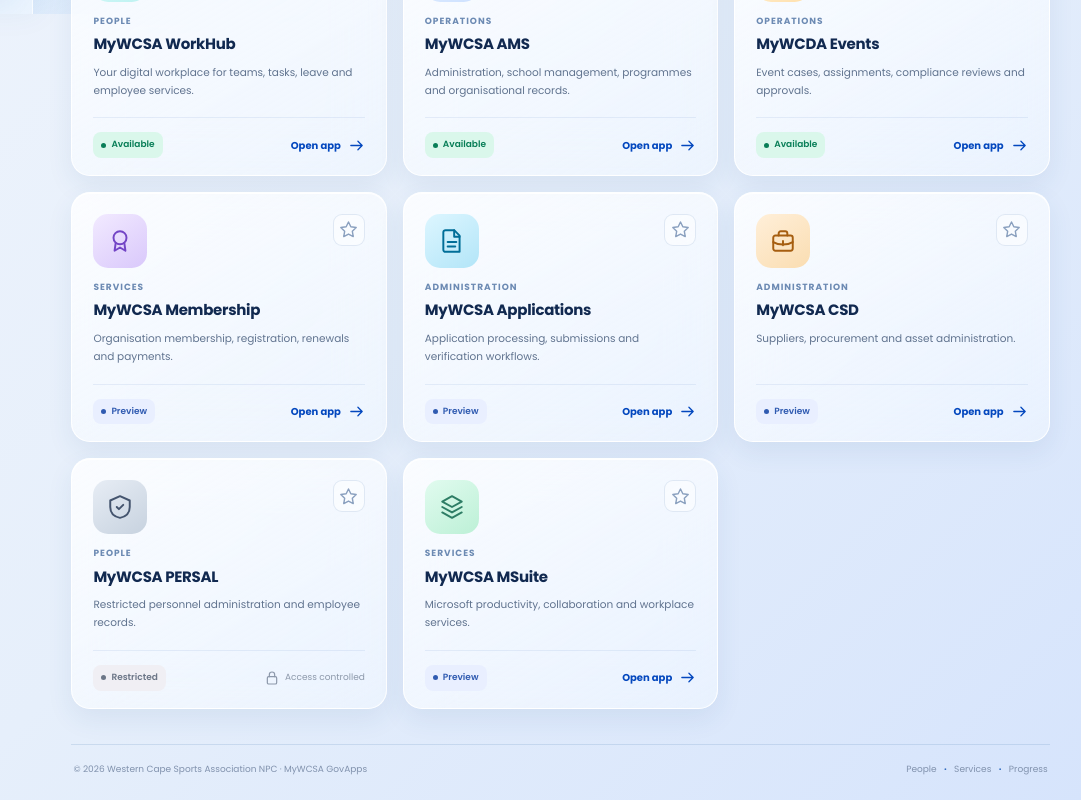
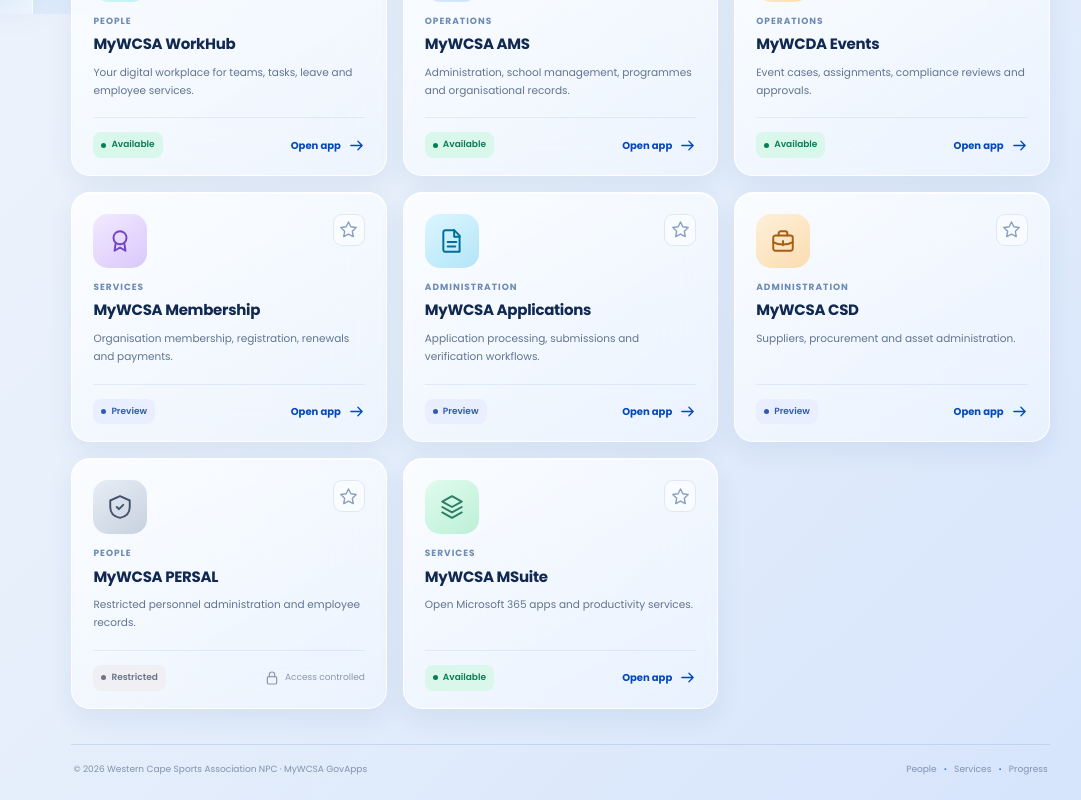
Before and after one commit to mywcsa/mywcsa_dev, a Next.js app: page /my-apps in a window 1280 px wide. Shown: the part 786-1586 px from the top of the page, without its empty margins (192-1273 px from the left). Built offline with nearby package versions, Linux system fonts and the light colour scheme; no server answers; sample sign-in values are in the browser's storage.

Commit message:
fix(launcher): route MSuite tile to Microsoft 365 Apps

```diff
--- a/app/my-apps/page.tsx
+++ b/app/my-apps/page.tsx
@@ -11,7 +11,7 @@ const fallbackApps: LauncherItem[] = [
   { slug: "applications", title: "MyWCSA Applications", description: "Application processing, submissions and verification workflows.", href: "/apps/applications", category: "Administration", icon: "file", status: "preview", featured: false, sort_order: 5 },
   { slug: "csd", title: "MyWCSA CSD", description: "Suppliers, procurement and asset administration.", href: "/apps/csd", category: "Administration", icon: "briefcase", status: "preview", featured: false, sort_order: 6 },
   { slug: "persal", title: "MyWCSA PERSAL", description: "Restricted personnel administration and employee records.", href: "/persal", category: "People", icon: "shield", status: "restricted", featured: false, sort_order: 7 },
-  { slug: "msuite", title: "MyWCSA MSuite", description: "Microsoft productivity, collaboration and workplace services.", href: "/apps/msuite", category: "Services", icon: "layers", status: "preview", featured: false, sort_order: 8 },
+  { slug: "msuite", title: "MyWCSA MSuite", description: "Open Microsoft 365 apps and productivity services.", href: "https://m365.cloud.microsoft/apps", category: "Services", icon: "layers", status: "available", featured: false, sort_order: 8 },
 ];
 
 /** The catalog is public metadata read server-side only; permissions are NEVER inferred from a tile. */
```
